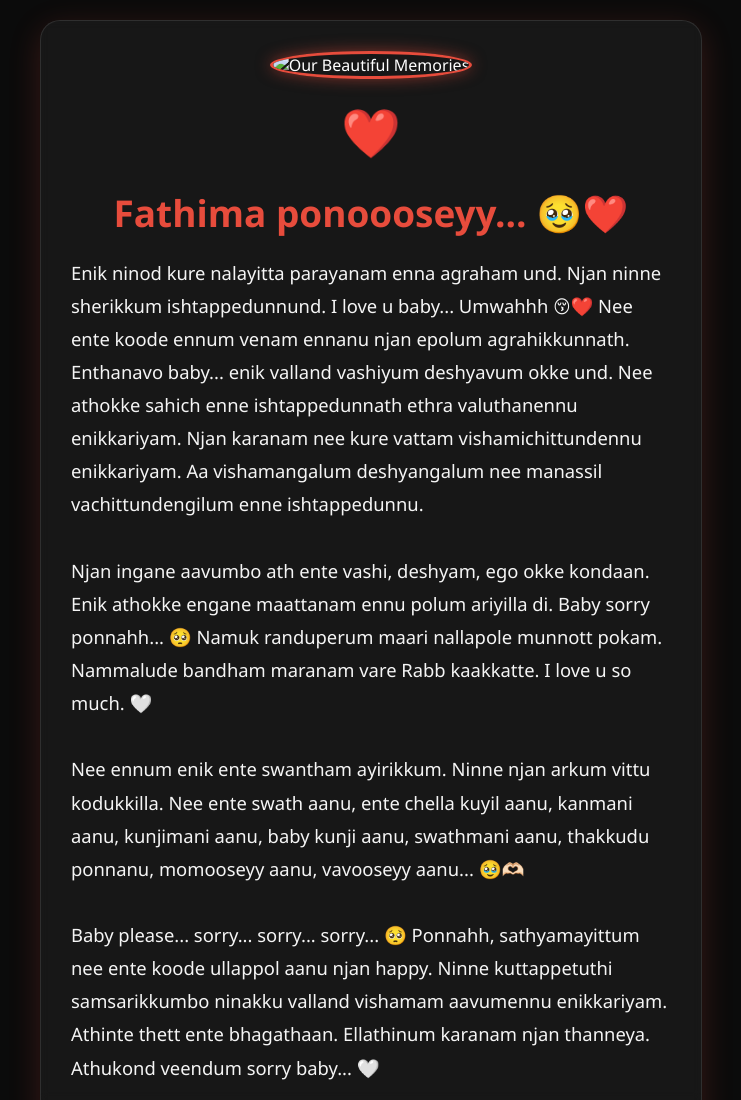
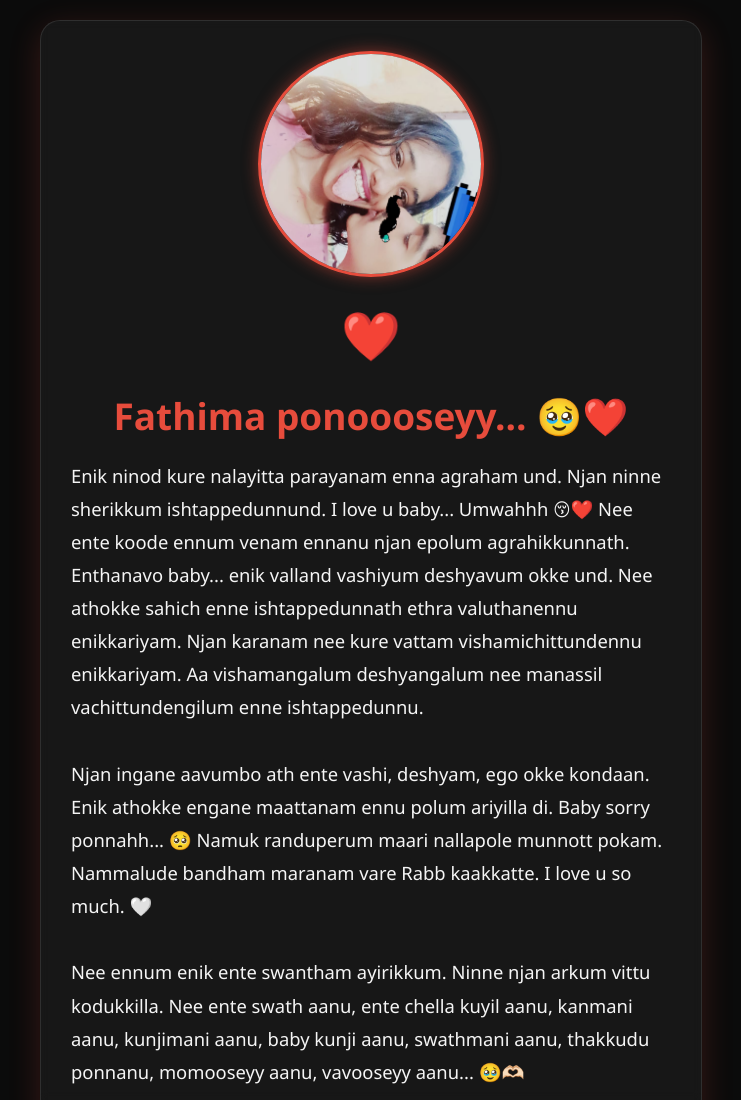
Before and after one commit to faris4fari4-code/for-fathima, a plain HTML site: page index.html in a window 1280 px wide. Shown: the top 1100 px of the page, without its empty margins (269-1010 px from the left). Drawn offline with Linux system fonts and the light colour scheme.

Commit message:
Update index.html

```diff
--- a/index.html
+++ b/index.html
@@ -83,7 +83,7 @@
 
     <div class="container">
         <!-- നിങ്ങളുടെ ഫോട്ടോ ഇവിടെ കാണിക്കും -->
-        <img src="our-photo.jpg" alt="Our Beautiful Memories" class="profile-pic">
+        <img src="IMG-20260630-WA0021.jpg" alt="Our Beautiful Memories" class="profile-pic">
 
         <div class="heart-icon">❤️</div>
         <h1>Fathima ponoooseyy... 🥹❤️</h1>
```
